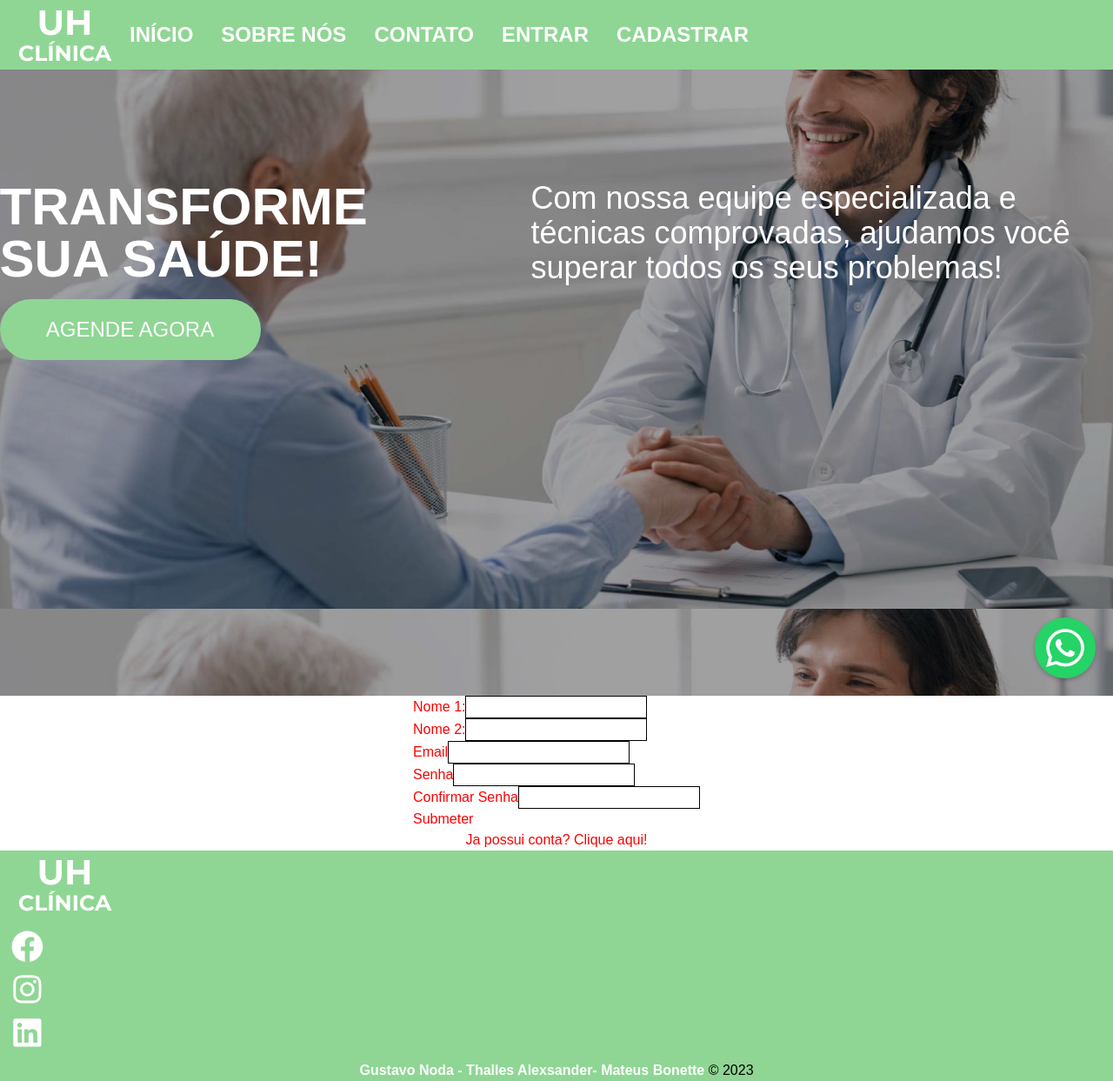
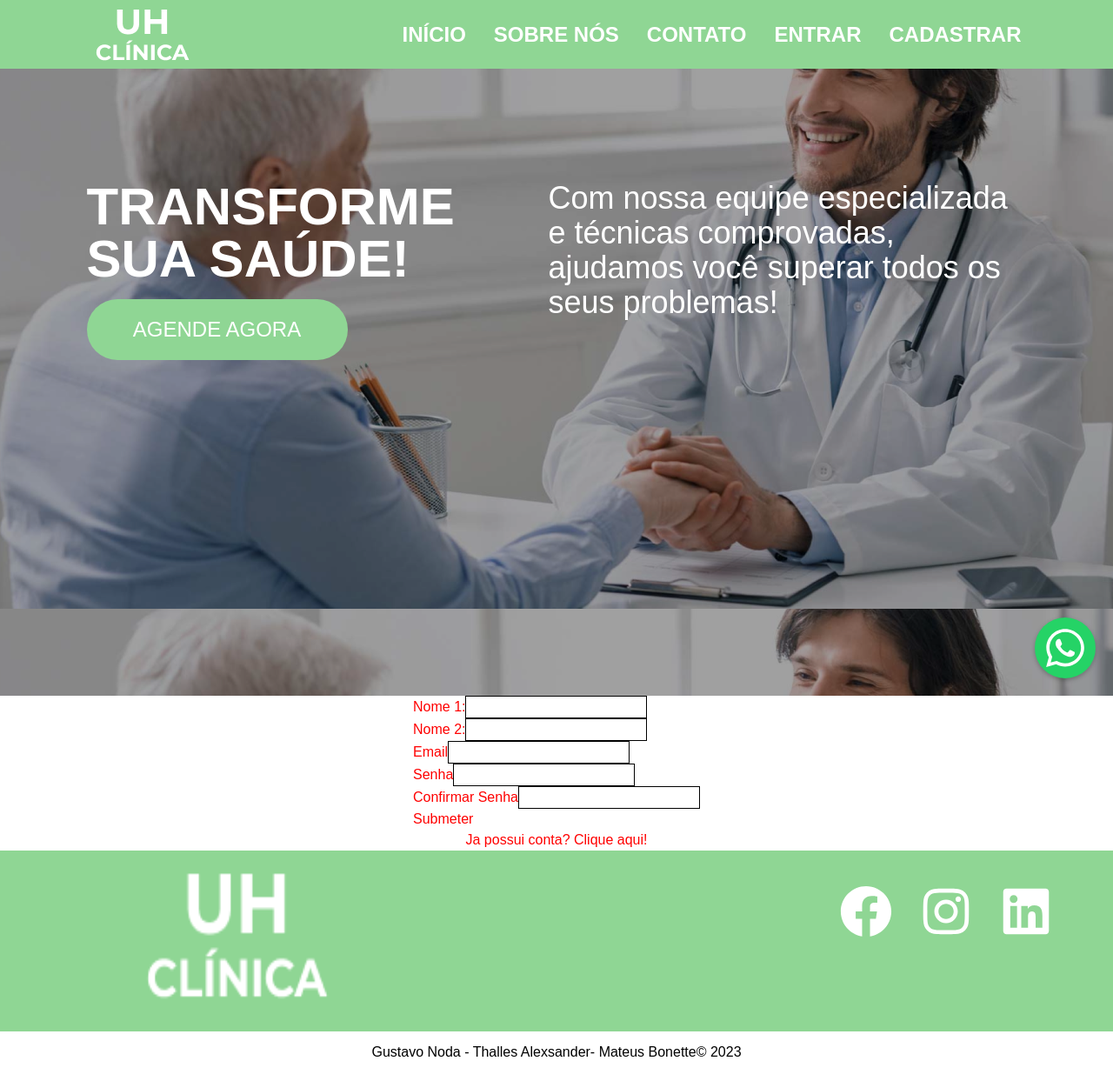
Before and after one commit to mateus-bonette00/ProjetoWeb_ClinicaMedica, a React (Create React App) app: page /cadastro in a window 1280 px wide. Shown: the whole page at 87% size. Built offline with nearby package versions, Linux system fonts and the light colour scheme.

Commit message:
editando estilos da navbar e footer

```diff
--- a/src/components/MainPage.jsx
+++ b/src/components/MainPage.jsx
@@ -3,7 +3,7 @@ import React from "react";
 function MainPage() {
   return (
     <section className="bg-imagemHome flex flex-row w-screen h-screen justify-center">
-      <div className="mt-52">
+      <div className="mt-52 ml-26">
         <h1 className="text-white font-bold text-6xl w-[531px]">
           TRANSFORME SUA SAÚDE!
         </h1>
@@ -14,7 +14,7 @@ function MainPage() {
         </a>
       </div>
       <div>
-        <h2 className="text-white w-[670px] text-4xl mt-52 ml-20">
+        <h2 className="text-white w-[550px] text-4xl mt-52">
           Com nossa equipe especializada e técnicas comprovadas,
           ajudamos você superar todos os seus problemas!
         </h2>
--- a/src/components/containers/Footer.js
+++ b/src/components/containers/Footer.js
@@ -7,11 +7,12 @@ import styles from './Footer.module.css'
 function Footer(){
     return(
 
-        <footer className={styles.footer}>
+        <footer className='bg-greeny h-[250px]'>
+            <div className='flex'>
                 <Link to='/'>
-                    <img src={logo} alt='logo' />
+                    <img className='h-48 w-72 ml-32 mr-[550px]' src={logo} alt='logo' />
                 </Link>
-            <ul className={styles.social_list}>
+            <ul className='flex text-6xl mt-10 space-x-8 text-white'>
                 <li>
                     <FaFacebook />
                 </li>
@@ -22,7 +23,8 @@ function Footer(){
                     <FaLinkedin />
                 </li>
             </ul>
-            <p className={styles.copy_right}>
+            </div>
+            <p className='flex justify-center items-center bg-white h-12 mt-4'>
                 <span>Gustavo Noda - Thalles Alexsander- Mateus Bonette</span> &copy; 2023
             </p>
         </footer>
--- a/src/components/containers/Navbar.js
+++ b/src/components/containers/Navbar.js
@@ -8,9 +8,9 @@ import logo from './logo_navbar.png'
 
 function Navbar() {
     return(
-        <nav class={styles.navbar}>
+        <nav className="bg-greeny fixed w-screen flex justify-center items-center space-x-56 z-20">
                 <Link to='/'>
-                    <img src={logo} alt='logo' />
+                    <img className="ml-4" src={logo} alt='logo' />
                 </Link>
                 <ul class={styles.list}>
                     <li class={styles.item}>
```
